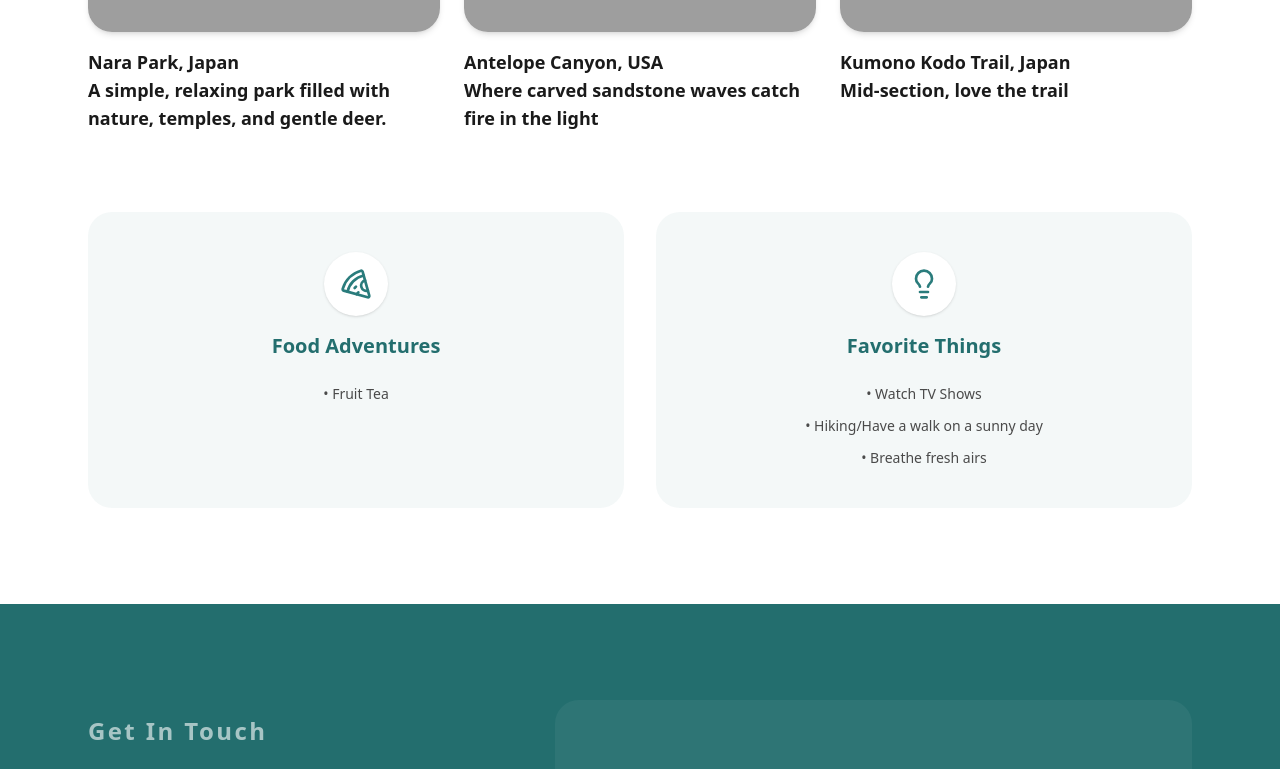
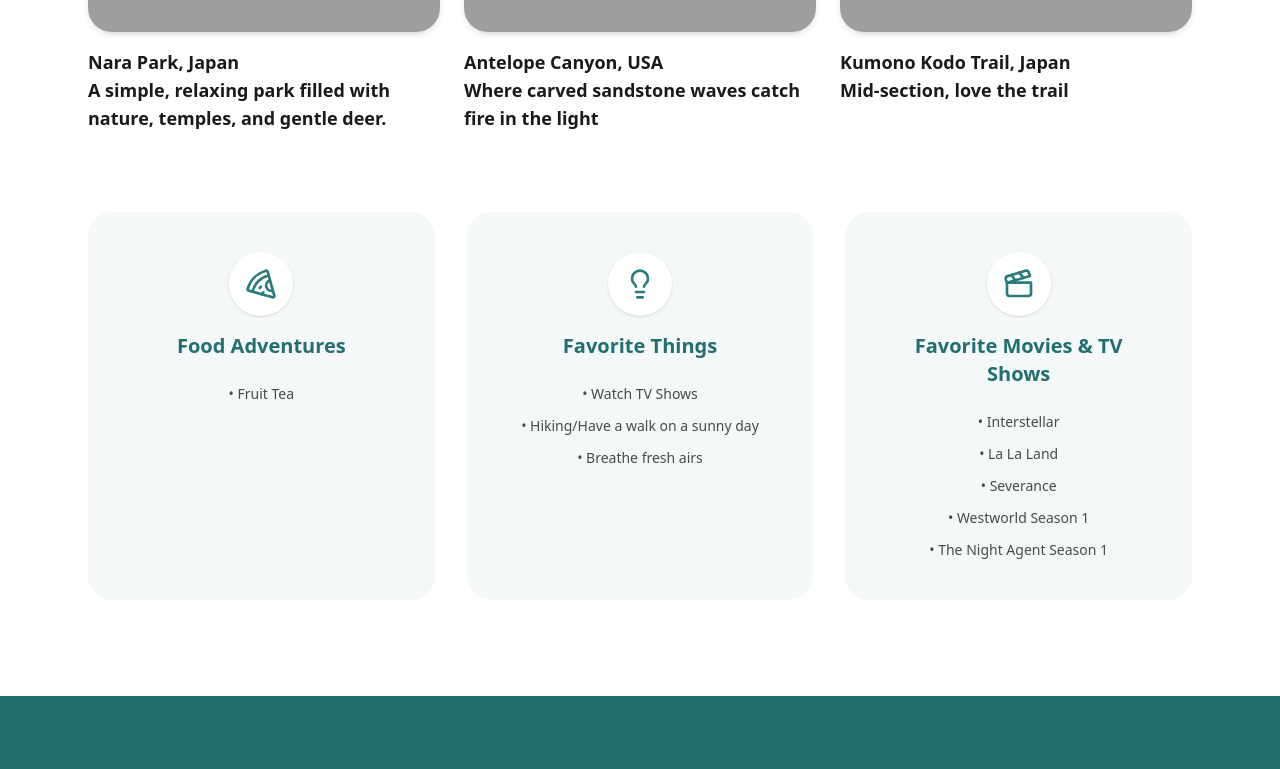
Before and after one commit to scarlet-hu/my-portfolio, a Next.js app: page / in a window 1280 px wide. Shown: the part 2632-3401 px from the top of the page. Built offline with nearby package versions, Linux system fonts and the light colour scheme; grey boxes are pictures that could not be loaded.

Commit message:
add fav movie& shows section

```diff
--- a/src/components/sections/MyWorld.tsx
+++ b/src/components/sections/MyWorld.tsx
@@ -1,5 +1,5 @@
 import Image from "next/image";
-import { Pizza, Lightbulb } from "lucide-react"
+import { Pizza, Lightbulb, Clapperboard} from "lucide-react"
 
 
 const travelPhotos = [
@@ -39,6 +39,12 @@ const lists = [
         title: "Favorite Things",
         icon: <Lightbulb size={32} className="text-brand" />,
         items: ["Watch TV Shows", "Hiking/Have a walk on a sunny day", "Breathe fresh airs"]
+    },
+    {
+        id: 3,
+        title: "Favorite Movies & TV Shows",
+        icon: <Clapperboard size={32} className="text-brand" />,
+        items: ["Interstellar", "La La Land", "Severance", "Westworld Season 1","The Night Agent Season 1" ]
     }
 ];
 
@@ -85,7 +91,7 @@ export default function MyWorld() {
                 </div>
 
                 {/* Part 2: Info Cards (Food & Favorites) */}
-                <div className="grid grid-cols-1 md:grid-cols-2 gap-8">
+                <div className="grid grid-cols-1 md:grid-cols-3 gap-8">
                     {lists.map((card) => (
                         <div
                         key={card.id}
```
